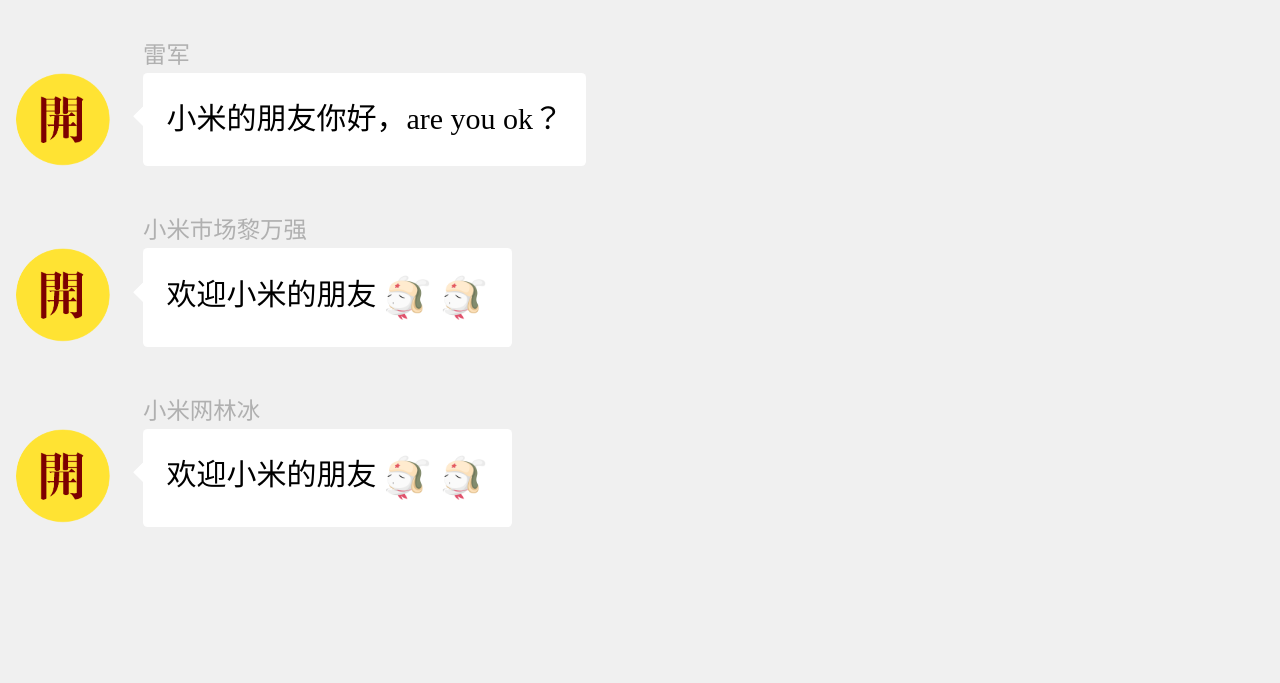
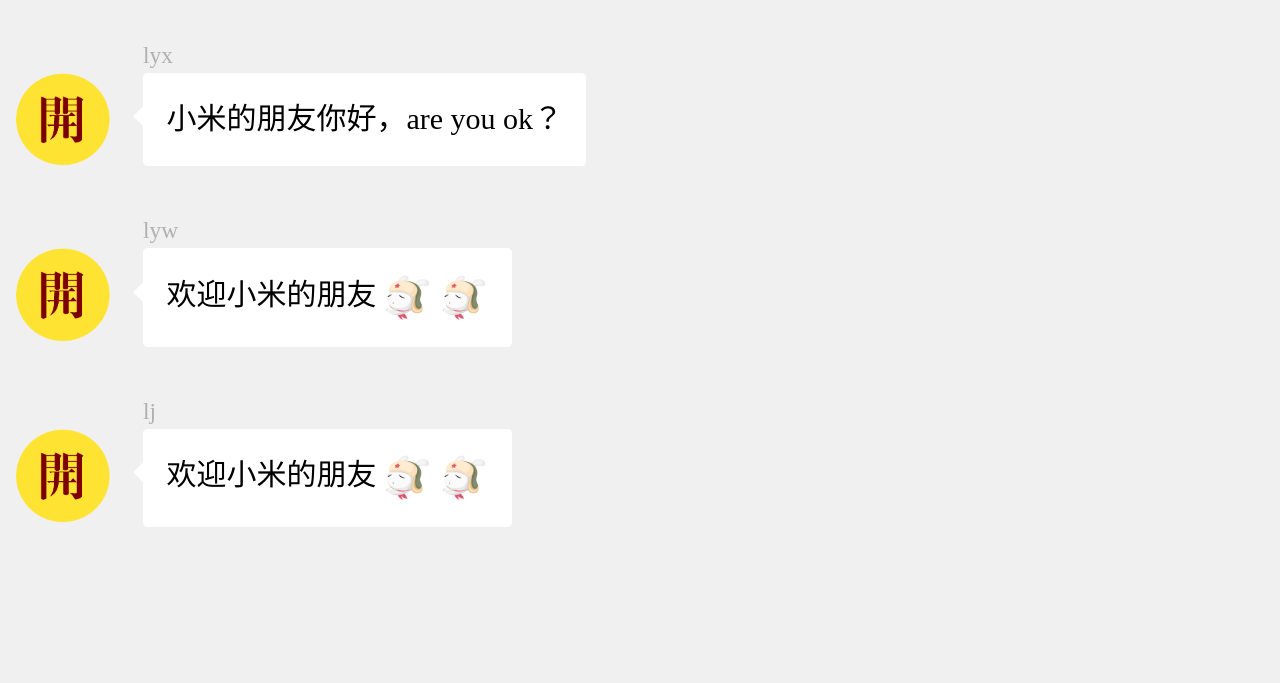
Before and after one commit to yuanper/adChat, a plain HTML site: page index.html in a window 1280 px wide. Shown: the top 683 px of the page. Drawn offline with Linux system fonts and the light colour scheme.

Commit message:
change name

```diff
--- a/index.html
+++ b/index.html
@@ -53,29 +53,29 @@
     <script type="text/javascript">
 
         var answerQuestions = [
-            {headImg: './images/head.png',authorName: '雷军',message: '小米的朋友你好，are you ok？',type: 'plain',position: 'left'},//type: 'plain'正常的文档，picture图片
-            { headImg: './images/head.png', authorName: '小米市场黎万强', message: '欢迎小米的朋友<img src="./images/welcome.gif"><img src="./images/welcome.gif">', type: 'plain', position: 'left' },
-            { headImg: './images/head.png', authorName: '小米网林冰', message: '欢迎小米的朋友<img src="./images/welcome.gif"><img src="./images/welcome.gif">', type: 'plain' , position: 'left'},
-            { headImg: './images/head.png', authorName: '手机研发周光平', message: '欢迎小米的朋友<img src="./images/welcome.gif"><img src="./images/welcome.gif">', type: 'plain', position: 'left' },
-            { headImg: './images/head.png', authorName: '雷军', message: '我们刚刚发布了小米MAX，先发几张美图和外观视频，你欣赏一下', type: 'plain', position: 'left' },
-            { headImg: './images/head.png', authorName: '雷军', message: '想了解啥尽管问吧', type: 'plain', position: 'left' },
+            {headImg: './images/head.png',authorName: 'lyx',message: '小米的朋友你好，are you ok？',type: 'plain',position: 'left'},//type: 'plain'正常的文档，picture图片
+            { headImg: './images/head.png', authorName: 'lyw', message: '欢迎小米的朋友<img src="./images/welcome.gif"><img src="./images/welcome.gif">', type: 'plain', position: 'left' },
+            { headImg: './images/head.png', authorName: 'lj', message: '欢迎小米的朋友<img src="./images/welcome.gif"><img src="./images/welcome.gif">', type: 'plain' , position: 'left'},
+            { headImg: './images/head.png', authorName: 'zfp', message: '欢迎小米的朋友<img src="./images/welcome.gif"><img src="./images/welcome.gif">', type: 'plain', position: 'left' },
+            { headImg: './images/head.png', authorName: 'hsq', message: '我们刚刚发布了小米MAX，先发几张美图和外观视频，你欣赏一下', type: 'plain', position: 'left' },
+            { headImg: './images/head.png', authorName: 'lyw', message: '想了解啥尽管问吧', type: 'plain', position: 'left' },
         ]
 
         var answerObj = [
             {
                 id:1,
                 answers: [
-                    { headImg: './images/head.png', authorName: '手机研发周光平', message: '欢迎小米的朋友', type: 'plain', position: 'left' },
-                    { headImg: './images/head.png', authorName: '雷军', message: '我们刚刚发布了小米MAX，先发几张美图和外观视频，你欣赏一下', type: 'plain', position: 'left' },
-                    { headImg: './images/head.png', authorName: '雷军', message: '想了解啥尽管问吧', type: 'plain', position: 'left' }
+                    { headImg: './images/head.png', authorName: 'lyx', message: '欢迎小米的朋友', type: 'plain', position: 'left' },
+                    { headImg: './images/head.png', authorName: 'lj', message: '我们刚刚发布了小米MAX，先发几张美图和外观视频，你欣赏一下', type: 'plain', position: 'left' },
+                    { headImg: './images/head.png', authorName: 'lj', message: '想了解啥尽管问吧', type: 'plain', position: 'left' }
                 ]
             },
             {
                 id: 2,
                 answers: [
-                    { headImg: './images/head.png', authorName: '手机研发周光平', message: './images/mi.jpg', type: 'picture', position: 'left' },
-                    { headImg: './images/head.png', authorName: '手机研发周光平', message: './images/mi.jpg', type: 'picture', position: 'left' },
-                    { headImg: './images/head.png', authorName: '手机研发周光平', message: './images/mi.jpg', type: 'picture', position: 'left' },
+                    { headImg: './images/head.png', authorName: 'zgp', message: './images/mi.jpg', type: 'picture', position: 'left' },
+                    { headImg: './images/head.png', authorName: 'lyw', message: './images/mi.jpg', type: 'picture', position: 'left' },
+                    { headImg: './images/head.png', authorName: 'hsq', message: './images/mi.jpg', type: 'picture', position: 'left' },
                 ]
             }
         ]
```
